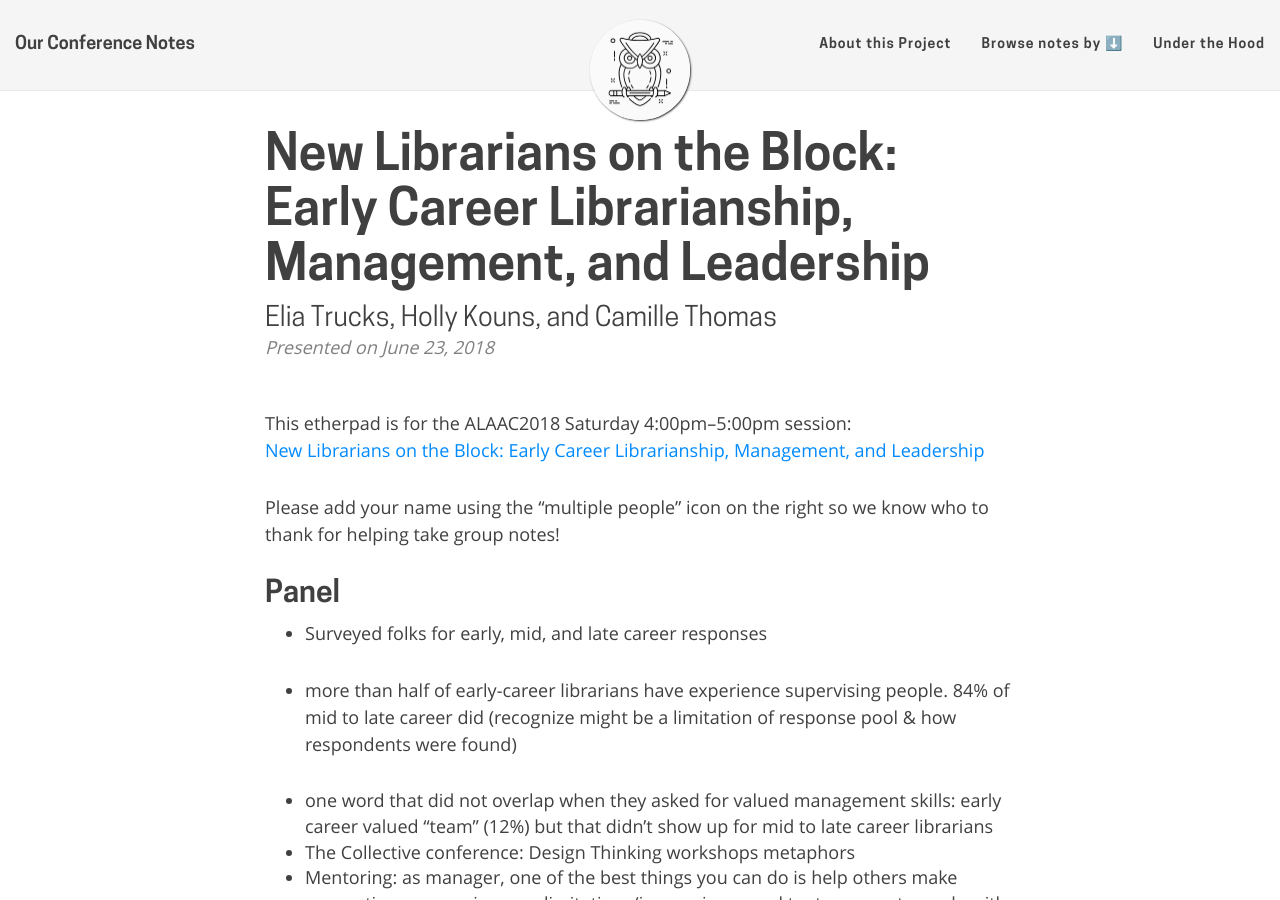
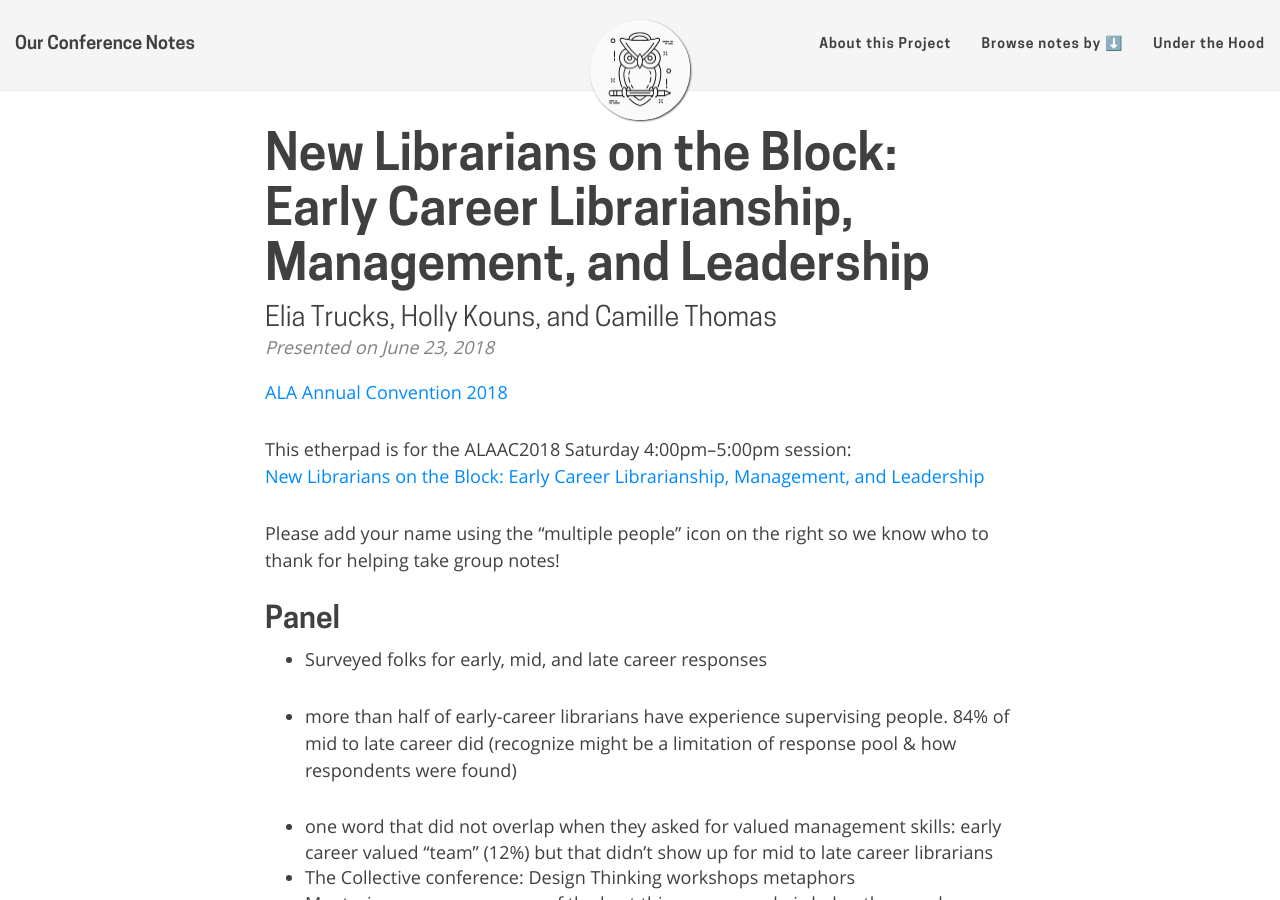
Before and after one commit to ryan-p-randall/our-conference-notes, a Jekyll site: the page built from _posts/2018-06-23-new-librarians-on-the-block.md, in a window 1280 px wide and 900 px high. Built offline with Jekyll 4.4.1, drawn with Linux system fonts in a browser that asks for light colours; nearby versions of some CDN libraries; emoji names are drawn with the system emoji font.

Commit message:
Add category link to posts

```diff
--- a/_layouts/post.html
+++ b/_layouts/post.html
@@ -30,6 +30,18 @@
           {% endif %}
         </div>
       {% endif %}
+
+      <div class="post-categories">
+        {% if post %}
+          {% assign categories = post.categories %}
+        {% else %}
+          {% assign categories = page.categories %}
+        {% endif %}
+        {% for category in categories %}
+        <a href="{{site.baseurl}}/categories/#{{category|slugify}}">{{category}}</a>
+        {% unless forloop.last %}&nbsp;{% endunless %}
+        {% endfor %}
+      </div>
 
       <article role="main" class="blog-post">
         {{ content }}
```
